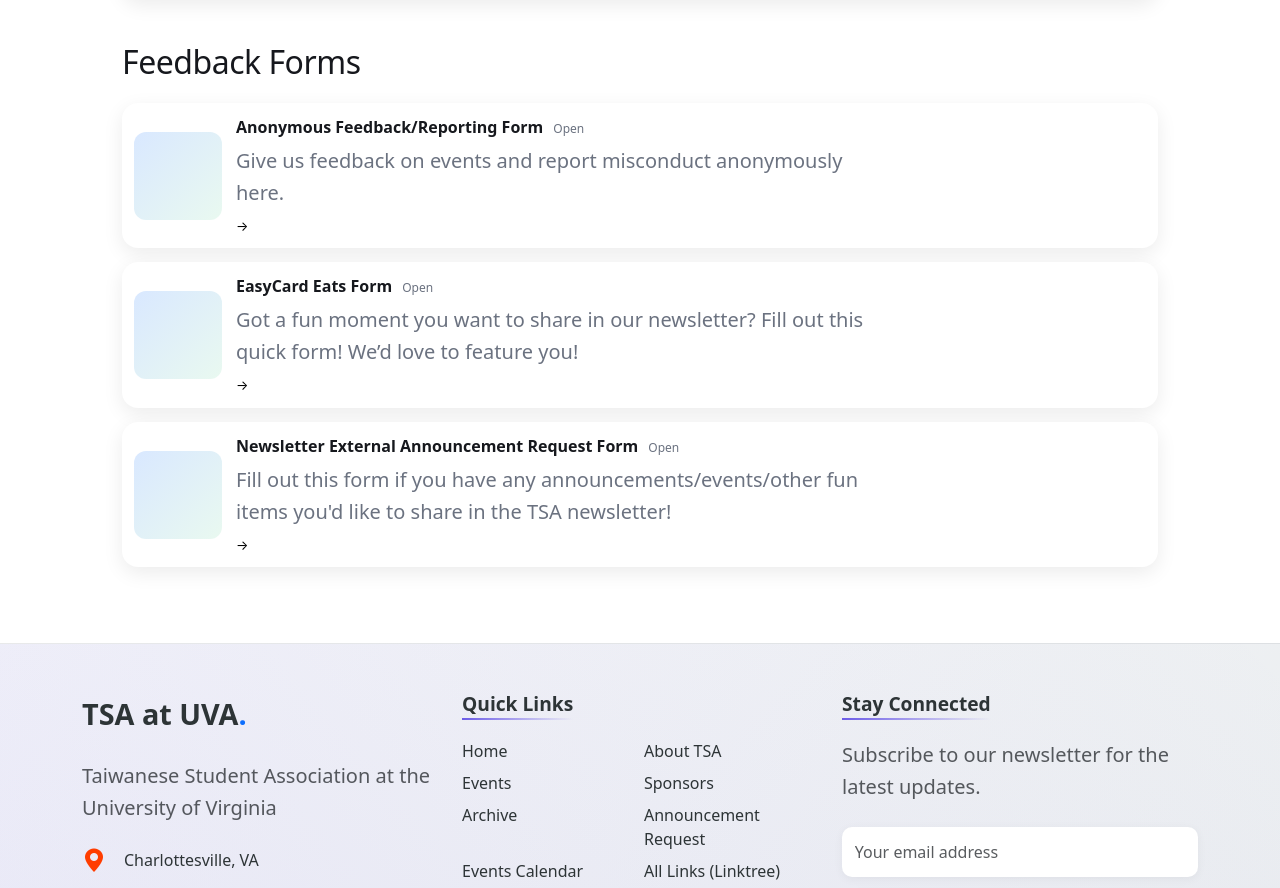
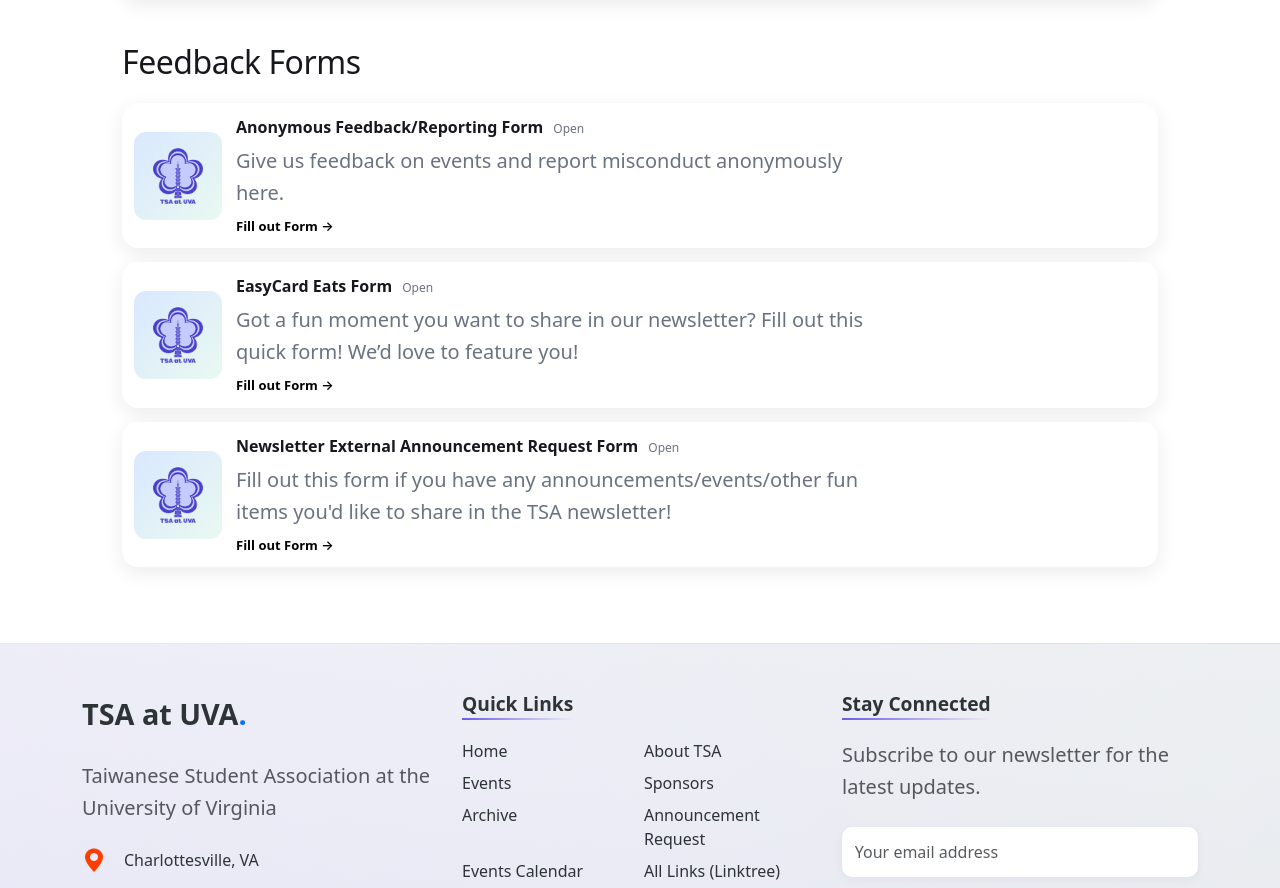
Before and after one commit to Taiwanese-Student-Association-UVA/tsa-website, a React (Create React App) app: page /about in a window 1280 px wide. Shown: the part 1760-2648 px from the top of the page. Built offline with nearby package versions, Linux system fonts and the light colour scheme.

Commit message:
Add logo and CTA text to Feedback Form cards

```diff
--- a/src/components/About/About.tsx
+++ b/src/components/About/About.tsx
@@ -2,6 +2,7 @@ import React, { useState } from "react";
 import "./about.css";
 import BoardSection from "./BoardSection26_27";
 import ContactForm from "./ContactForm";
+import tsaLogo from "../../assets/logo.png";
 import { IG, FB, LI, IGhover, FBhover, LIhover } from "../../assets/buttons/index";
 
 const MEMBERSHIP_FORM = "https://forms.cloud.microsoft/pages/responsepage.aspx?id=x4A0ewc3c0iLd-IWczplrHWPOWb_dbpNm8rjwY0EiudUQ044VkcxR0hEMks0SUpCNko4U0RHVzEzSy4u&route=shorturl";
@@ -144,42 +145,48 @@ const About: React.FC = () => {
         <ul className="list">
           <li>
             <a className="listCard" href="https://forms.gle/9Pj9cRZAejCR8DSR9" target="_blank" rel="noreferrer">
-              <div className="listThumb" />
+              <div className="listThumb">
+                <img src={tsaLogo} alt="" />
+              </div>
               <div className="listBody">
                 <div className="listMeta">
                   <span className="listTitle">Anonymous Feedback/Reporting Form</span>
                   <span className="listDate">Open</span>
                 </div>
                 <p className="listExcerpt">Give us feedback on events and report misconduct anonymously here.</p>
-                <span className="listCTA">→</span>
+                <span className="listCTA">Fill out Form →</span>
               </div>
             </a>
           </li>
 
           <li>
             <a className="listCard" href="https://docs.google.com/forms/d/1Es_WPwxx0FnvEDfbVy6pwEMEBuU39NpTwWwzkUNMaFA/viewform" target="_blank" rel="noreferrer">
-              <div className="listThumb" />
+              <div className="listThumb">
+                <img src={tsaLogo} alt="" />
+              </div>
               <div className="listBody">
                 <div className="listMeta">
                   <span className="listTitle">EasyCard Eats Form</span>
                   <span className="listDate">Open</span>
                 </div>
                 <p className="listExcerpt">Got a fun moment you want to share in our newsletter? Fill out this quick form! We’d love to feature you!</p>
-                <span className="listCTA">→</span>
+                <span className="listCTA">Fill out Form →</span>
               </div>
             </a>
           </li>
 
           <li>
             <a className="listCard" href="https://docs.google.com/forms/d/e/1FAIpQLSf4IVRczWQrg3PI3cbYAlGTTUQxXvyZUmfxSJ5q3UEe1pGiPA/viewform" target="_blank" rel="noreferrer">
-              <div className="listThumb" />
+              <div className="listThumb">
+                <img src={tsaLogo} alt="" />
+              </div>
               <div className="listBody">
                 <div className="listMeta">
                   <span className="listTitle">Newsletter External Announcement Request Form</span>
                   <span className="listDate">Open</span>
                 </div>
                 <p className="listExcerpt">Fill out this form if you have any announcements/events/other fun items you'd like to share in the TSA newsletter!</p>
-                <span className="listCTA">→</span>
+                <span className="listCTA">Fill out Form →</span>
               </div>
             </a>
           </li>
--- a/src/components/About/about.css
+++ b/src/components/About/about.css
@@ -234,13 +234,16 @@
   height: 88px;
   border-radius: 12px;
   background: linear-gradient(135deg, #d9e8ff, #e9f9f0);
+  display: grid;
+  place-items: center;
 }
+.listThumb img { height: 56px; width: auto; display: block; }
 .listBody { display: grid; gap: 6px; }
 .listMeta { display: flex; gap: 10px; align-items: baseline; flex-wrap: wrap; }
 .listTitle { font-weight: 700; }
 .listDate { color: var(--muted); font-size: 12px; }
 .listExcerpt { color: var(--muted); margin: 0; }
-.listCTA { margin-top: 2px; font-size: 13px; color: #000; }
+.listCTA { margin-top: 2px; font-size: 13px; font-weight: 600; color: #000; }
 
 /* ——— Utilities ——— */
 .muted { color: var(--muted); }
```
